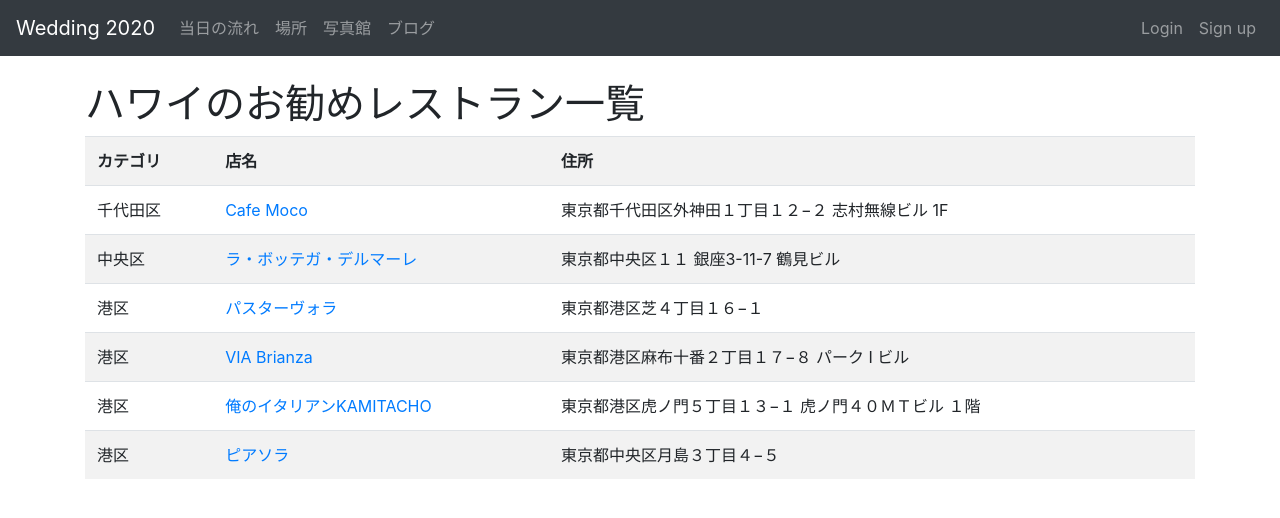
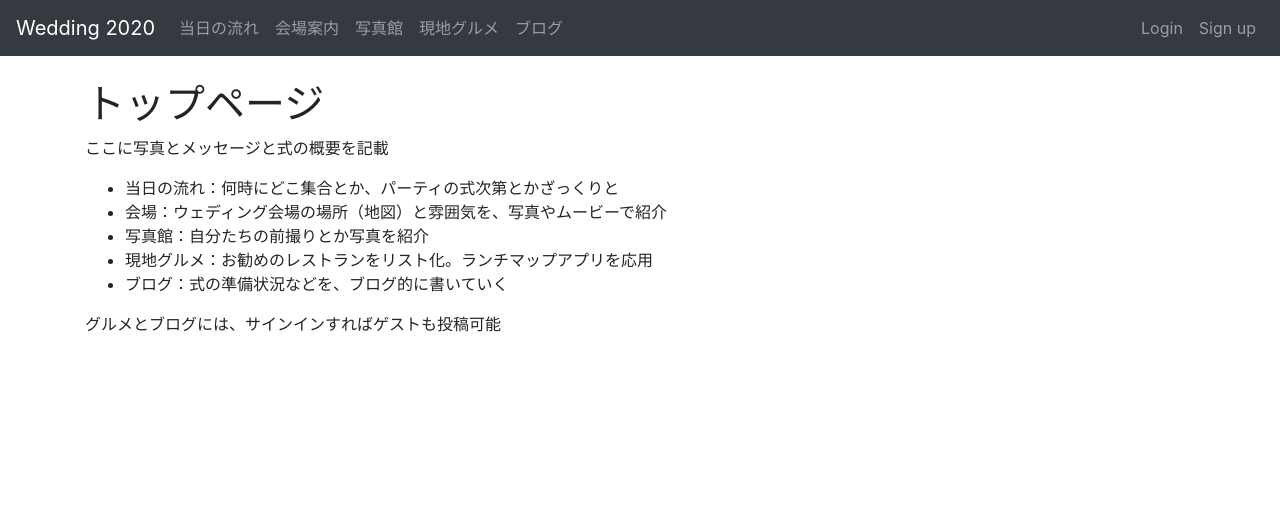
Before and after one commit to SeiichiroKimura/first_project, a Django app: page /lunchmap/ in a window 1280 px wide. Shown: the top 518 px of the page. Run offline with Django 3.2, Linux system fonts and the light colour scheme; data comes from the database, SQL or seed files in the repository; both versions use the stored data as it was after the commit; some libraries are stand-ins or nearby versions.

Commit message:
web site overview

```diff
--- /dev/null
+++ b/lunchmap/templates/lunchmap/index.html
@@ -0,0 +1,18 @@
+{% extends 'layout.html' %}
+{% block content %}
+
+<h1>トップページ</h1>
+<p>ここに写真とメッセージと式の概要を記載</p>
+
+<ul>
+  <li>当日の流れ：何時にどこ集合とか、パーティの式次第とかざっくりと</li>
+  <li>会場：ウェディング会場の場所（地図）と雰囲気を、写真やムービーで紹介</li>
+  <li>写真館：自分たちの前撮りとか写真を紹介</li>
+  <li>現地グルメ：お勧めのレストランをリスト化。ランチマップアプリを応用</li>
+  <li>ブログ：式の準備状況などを、ブログ的に書いていく</li>
+</ul>
+
+<p>グルメとブログには、サインインすればゲストも投稿可能</p>
+
+
+{% endblock %}
--- a/lunchmap/urls.py
+++ b/lunchmap/urls.py
@@ -4,7 +4,7 @@ from . import views
 app_name = 'lunchmap'
 
 urlpatterns = [
-    path('', views.IndexView.as_view(), name='index'),
+    path('', views.index, name='index'),
     path('restaurant/', views.IndexView.as_view(), name='index'),
     path('<int:pk>/', views.DetailView.as_view(), name='detail'),
     path('create/', views.CreateView.as_view(), name='create'),
--- a/lunchmap/views.py
+++ b/lunchmap/views.py
@@ -3,6 +3,16 @@ from .models import Category, Shop
 from django.urls import reverse_lazy
 from django.contrib.auth.mixins import LoginRequiredMixin
 from django.core.exceptions import PermissionDenied
+from django.http import HttpResponse
+from django.shortcuts import render
+
+
+def index(request):
+    context = {
+        'message': 'Welcome my BBS',
+        'players': ['勇者', '戦士', '魔法使い', '忍者']
+    }
+    return render(request, 'lunchmap/index.html', context)
 
 class IndexView(generic.ListView):
     model = Shop
--- a/templates/layout.html
+++ b/templates/layout.html
@@ -17,10 +17,13 @@
                 <a class="nav-link" href="#">当日の流れ</a>
               </li>
               <li class='nav-time menu'>
-                <a class="nav-link" href="#">場所</a>
+                <a class="nav-link" href="#">会場案内</a>
               </li>
               <li class='nav-time menu'>
                 <a class="nav-link" href="#">写真館</a>
+              </li>
+              <li class='nav-time menu'>
+                <a class="nav-link" href="#">現地グルメ</a>
               </li>
               <li class='nav-time menu'>
                 <a class="nav-link" href="#">ブログ</a>
```
Also changed, not shown: db.sqlite3.
